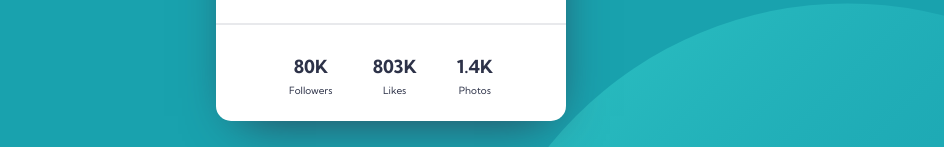
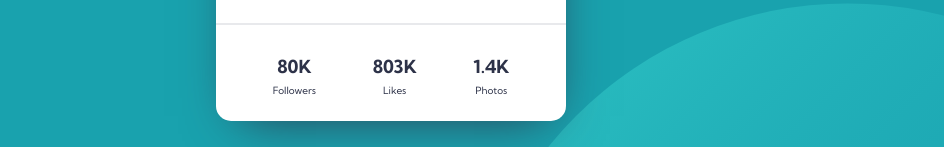
Before and after one commit to ann87107/Frontend-Mentor-Challenges-Newbie, a plain HTML site: page profile-card-component-main/index.html in a window 1280 px wide. Shown: the part 429-576 px from the top of the page, without its empty margins (249-1193 px from the left). Drawn offline with Linux system fonts and the light colour scheme.

Commit message:
Update style.css

```diff
--- a/profile-card-component-main/style.css
+++ b/profile-card-component-main/style.css
@@ -91,8 +91,7 @@ hr {
 }
 
 .card__social {
-  justify-content: space-around;
-  margin: 0 5.3rem;
+  justify-content: space-evenly;
 }
 
 .card__social--details h3 {
```
